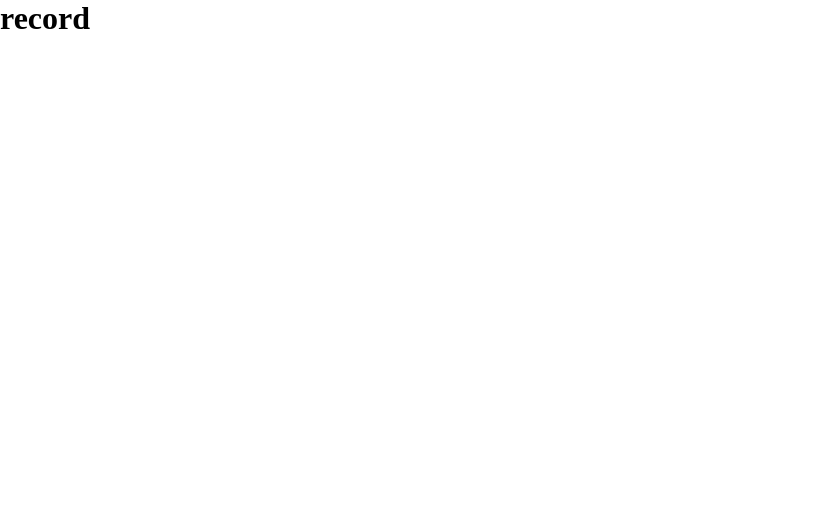
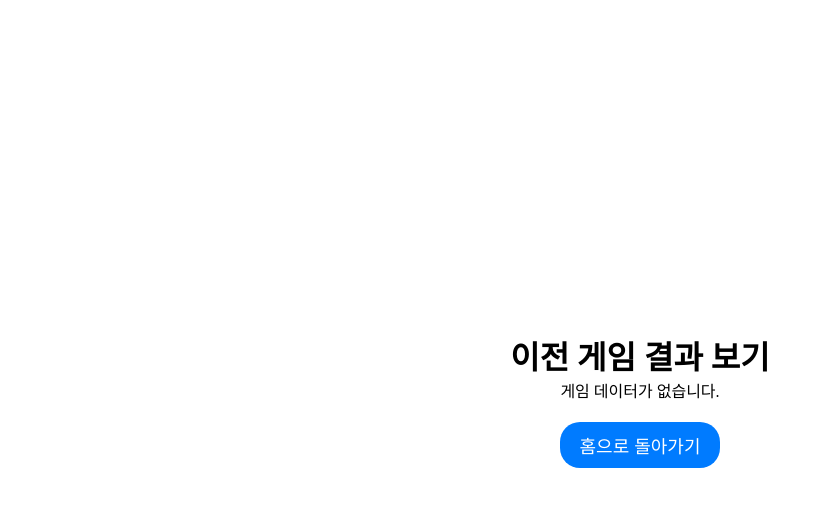
Before and after one commit to DNharry0/tictactoe, a Next.js app: page /record in a window 1280 px wide. Shown: the top 506 px of the page, without its empty margins (0-829 px from the left). Built offline with nearby package versions, Linux system fonts and the light colour scheme.

Commit message:
feat: 게임페이지, 게임기록보기 페이지

```diff
--- a/src/pages/record/index.tsx
+++ b/src/pages/record/index.tsx
@@ -1,10 +1,134 @@
-import React from 'react';
+import React, { useEffect, useState } from 'react';
+import styled from '@emotion/styled';
+import Link from 'next/link';
 
 const RecordIndex = () => {
+    const [gameHistory, setGameHistory] = useState<(string | null)[][][]>([]);
+    const [finalBoardState, setFinalBoardState] = useState<(string | null)[][] | null>(null);
+
+    useEffect(() => {
+        const storedGameHistory = localStorage.getItem('gameHistory');
+        const storedFinalBoardState = localStorage.getItem('finalBoardState');
+
+        if (storedGameHistory) {
+            setGameHistory(JSON.parse(storedGameHistory));
+        }
+        if (storedFinalBoardState) {
+            setFinalBoardState(JSON.parse(storedFinalBoardState));
+        }
+    }, []);
+
+    const renderFinalBoardState = () => {
+        if (!finalBoardState) return <p>게임 데이터가 없습니다.</p>;
+
+        const clickOrderMap = new Map();
+
+        gameHistory.forEach((boardState, turnIndex) => {
+            boardState.forEach((row, rowIndex) => {
+                row.forEach((cell, colIndex) => {
+                    const key = `${rowIndex}-${colIndex}`;
+                    if (cell !== null && !clickOrderMap.has(key)) {
+                        clickOrderMap.set(key, turnIndex + 0);
+                    }
+                });
+            });
+        });
+
+        return (
+            <GameBoard size={finalBoardState.length}>
+                {finalBoardState.map((row, rowIndex) =>
+                    row.map((cell, colIndex) => {
+                        const order = clickOrderMap.get(`${rowIndex}-${colIndex}`) || 'last';
+                        return (
+                            <GameCell
+                                key={`${rowIndex}-${colIndex}`}
+                                color={getCellColor(cell)}
+                            >
+                                <CellContent>
+                                    {cell ? `${cell} (${order})` : ''}
+                                </CellContent>
+                            </GameCell>
+                        );
+                    })
+                )}
+            </GameBoard>
+        );
+    };
+
+    const getCellColor = (cell: string | null) => {
+        if (cell === 'X') {
+            return '#0000FF';
+        } else if (cell === 'O') {
+            return '#FF0000';
+        } else {
+            return 'transparent';
+        }
+    };
+
+    // 메인 렌더링 로직 ===================================================================================
     return (
-        <div>
-            <h1>record</h1>
-        </div>
+        <PageContainer>
+            <h1>이전 게임 결과 보기</h1>
+            {renderFinalBoardState()}
+            {/* <div>{renderGameHistory()}</div> */}
+            <Link href="/">
+                <Button>홈으로 돌아가기</Button>
+            </Link>
+        </PageContainer>
     );
 };
 export default RecordIndex;
+
+const PageContainer = styled.div`
+  display: flex;
+  flex-direction: column;
+  align-items: center;
+  justify-content: center;
+  min-height: 100vh;
+  padding: 20px;
+`;
+
+const GameBoard = styled.div<{ size: number }>`
+  display: grid;
+  grid-template-columns: repeat(${props => props.size}, 1fr);
+  gap: 5px;
+  width: 80vw; // 게임 보드의 너비를 화면의 80%로 설정
+  max-width: 500px; // 게임 보드의 최대 너비를 제한
+`;
+
+const GameCell = styled.div<{ color: string }>`
+  width: 100%;
+  padding-top: 100%;
+  position: relative;
+  background-color: ${props => props.color || '#f0f0f0'};
+  border: 1px solid #131111;
+`;
+
+const CellContent = styled.div`
+  position: absolute;
+  top: 0;
+  left: 0;
+  right: 0;
+  bottom: 0;
+  display: flex;
+  justify-content: center;
+  align-items: center;
+  font-size: 24px;
+`;
+
+const Button = styled.button`
+  background-color: #007bff;
+  color: #fff;
+  padding: 10px 20px;
+  border: none;
+  border-radius: 20px;
+  font-size: 18px;
+  cursor: pointer;
+  transition: background-color 0.2s, transform 0.2s;
+
+  &:hover {
+    background-color: #0056b3;
+    transform: scale(1.05);
+  }
+  margin-top: 20px; // 버튼과 게임 보드 사이의 간격을 추가
+`;
```
Also changed, not shown: src/pages/game/index.tsx (+107 -39 lines), src/pages/index.tsx (+19 -2 lines), src/pages/setup/index.tsx (+2 -9 lines), src/types.ts (added, +7 -0 lines).
